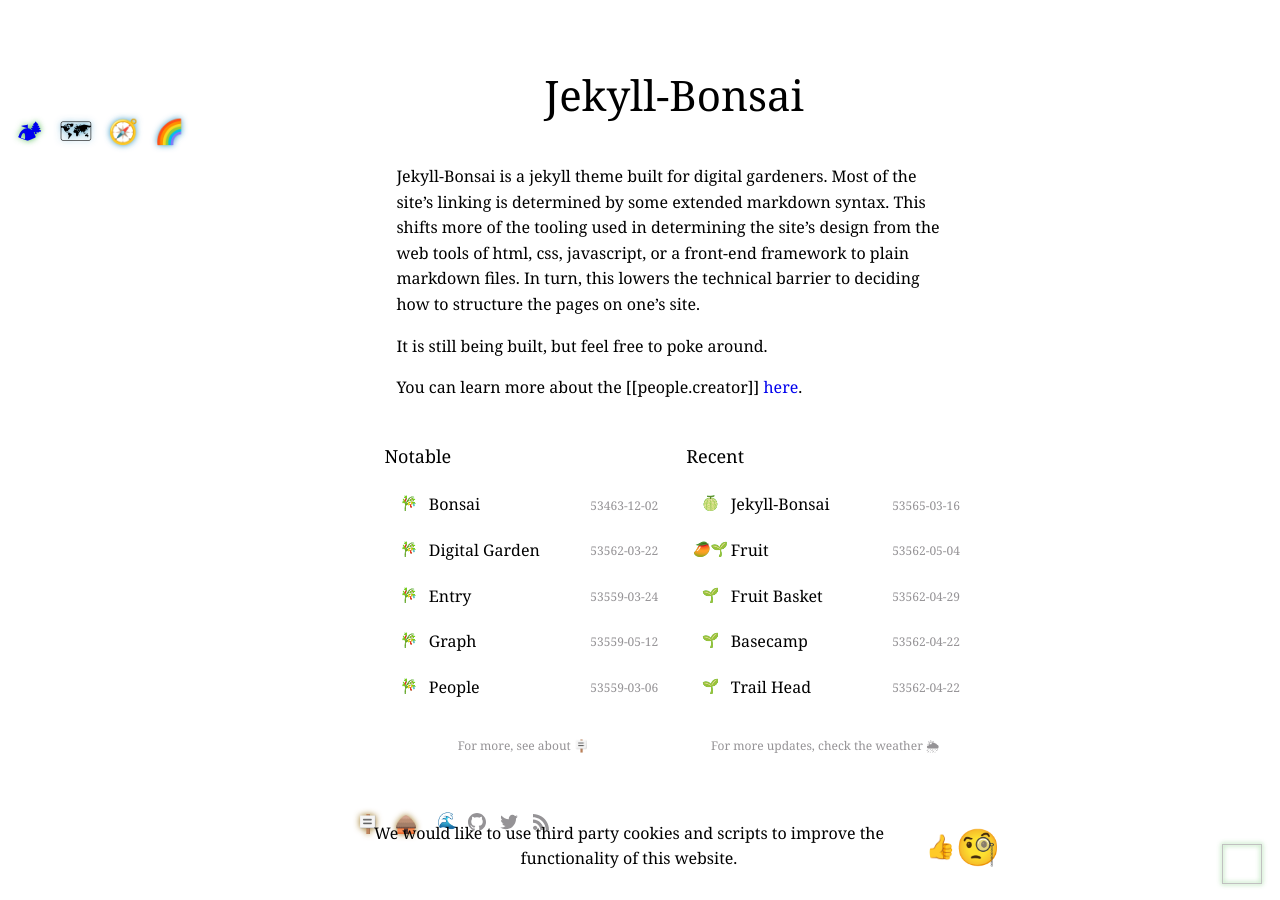
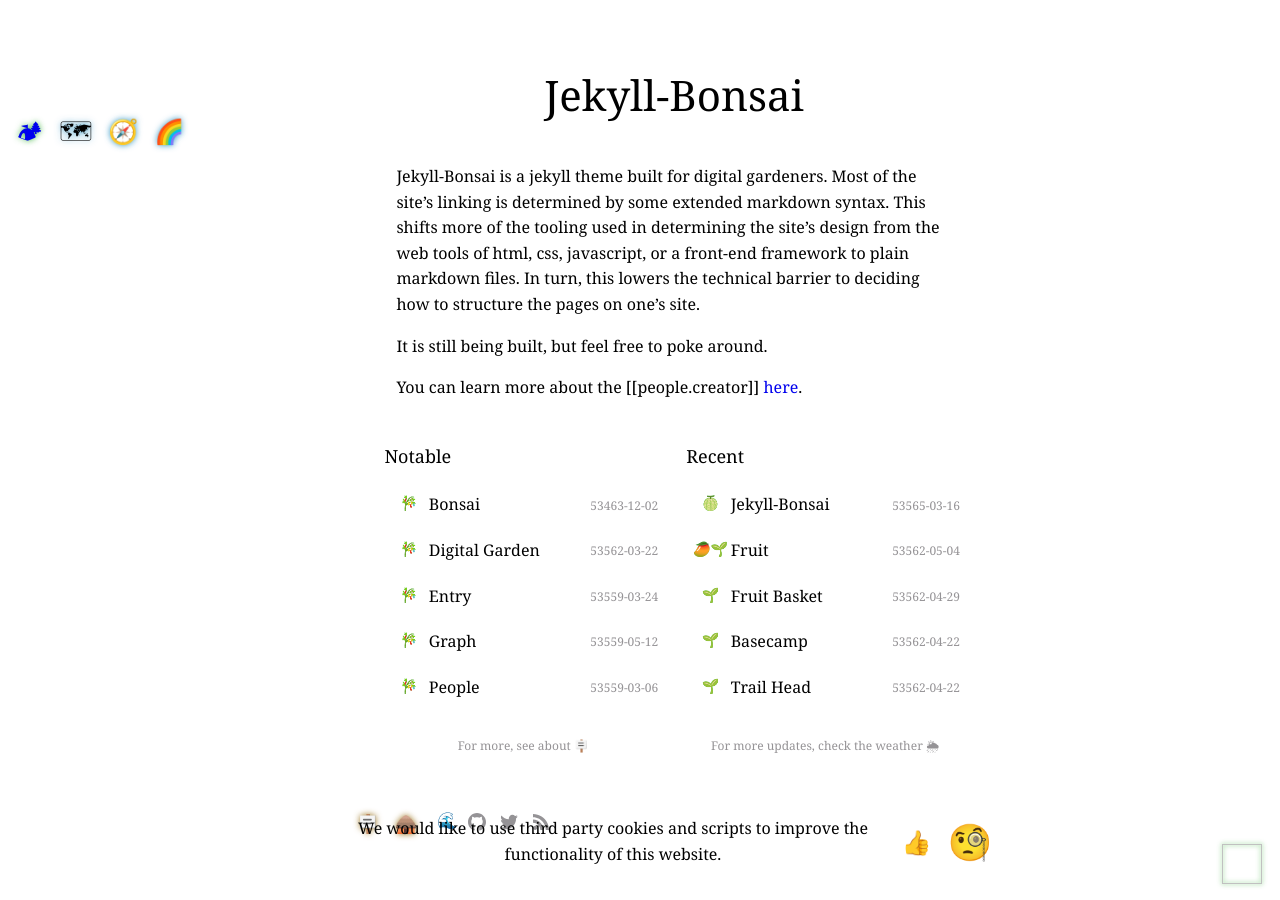
Before and after one commit to manunamz/jekyll-bonsai, a Jekyll site: the page built from index.md, in a window 1280 px wide and 900 px high, scrolled down 195 px. Built offline with Jekyll 4.4.1, drawn with Linux system fonts in a browser that asks for light colours; a script that is not in the unit is left out.

Commit message:
ref_scss: fix cookie-consent include ('site-nav-btn' -> 'btn').

```diff
--- a/_includes/cookie-consent.html
+++ b/_includes/cookie-consent.html
@@ -2,14 +2,14 @@
 <!-- duplicate code with cookie-consent-response.html -->
 <div id="cookie-consent">
   <span>We would like to use third party cookies and scripts to improve the functionality of this website.</span>
-  <a id="cookie-consent-response-accept" class="site-nav-btn" title="Alright!">
+  <a id="cookie-consent-response-accept" class="btn" title="Alright!">
     {{ site.data.emoji.approve }}
   </a>
-  <a id="cookie-consent-hmm" class="site-nav-btn" href="{{ '/privacy' | relative_url }}" title="Hmm...Tell me more...">
+  <a id="cookie-consent-hmm" class="btn" href="{{ '/privacy' | relative_url }}" title="Hmm...Tell me more...">
     {{ site.data.emoji.consider }}
   </a>
   {% if site.bonsai.debug %}
-    <a id="cookie-consent-response-reject" class="site-nav-btn" title="Nope!">
+    <a id="cookie-consent-response-reject" class="btn" title="Nope!">
       {{ site.data.emoji.disapprove }}
     </a>
   {% endif %}
```
